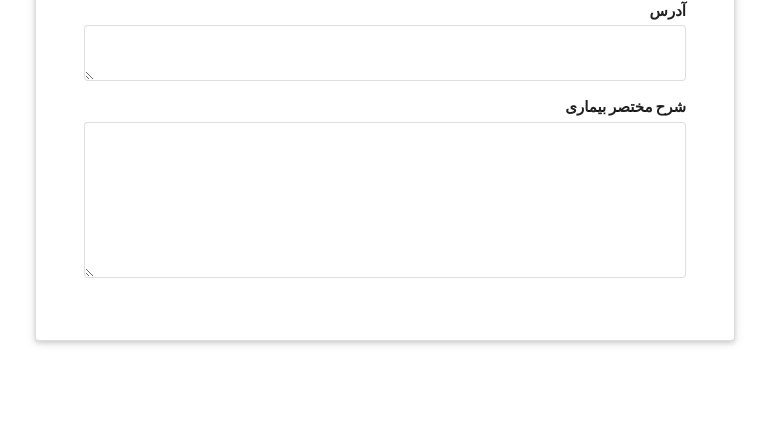
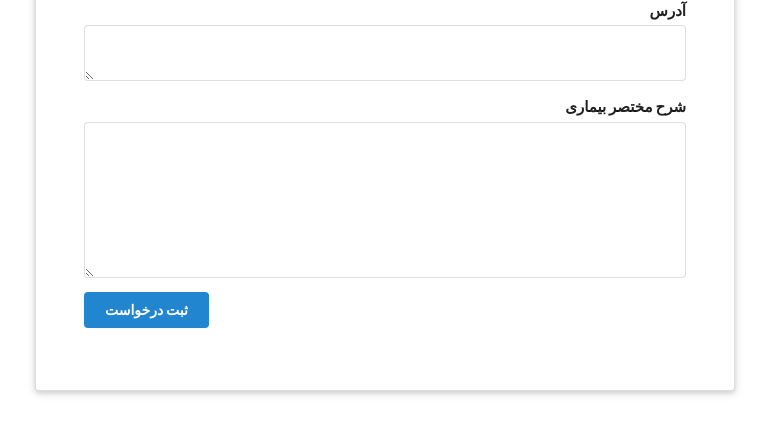
Before and after one commit to tarlaun/AnalysisDesign_project2, a Django app: template docicome/account/templates/request_for_expertise.html in a window 1280 px wide. Shown: the part 121-556 px from the top of the page, without its empty margins (255-1024 px from the left). Run offline with Django 3.2, Linux system fonts and the light colour scheme; the template is opened without the code that fills it, so the values that code supplies are empty; some libraries are stand-ins or nearby versions.

Commit message:
Add Order Button is Added #54

```diff
--- a/docicome/account/templates/request_for_expertise.html
+++ b/docicome/account/templates/request_for_expertise.html
@@ -24,5 +24,6 @@
                 <textarea required="required" name="details" style="direction:rtl;"></textarea>
             </label>
         </div>
+        <button class="ui button blue" type="submit">ثبت درخواست</button>
     </form>
 </div>
```
